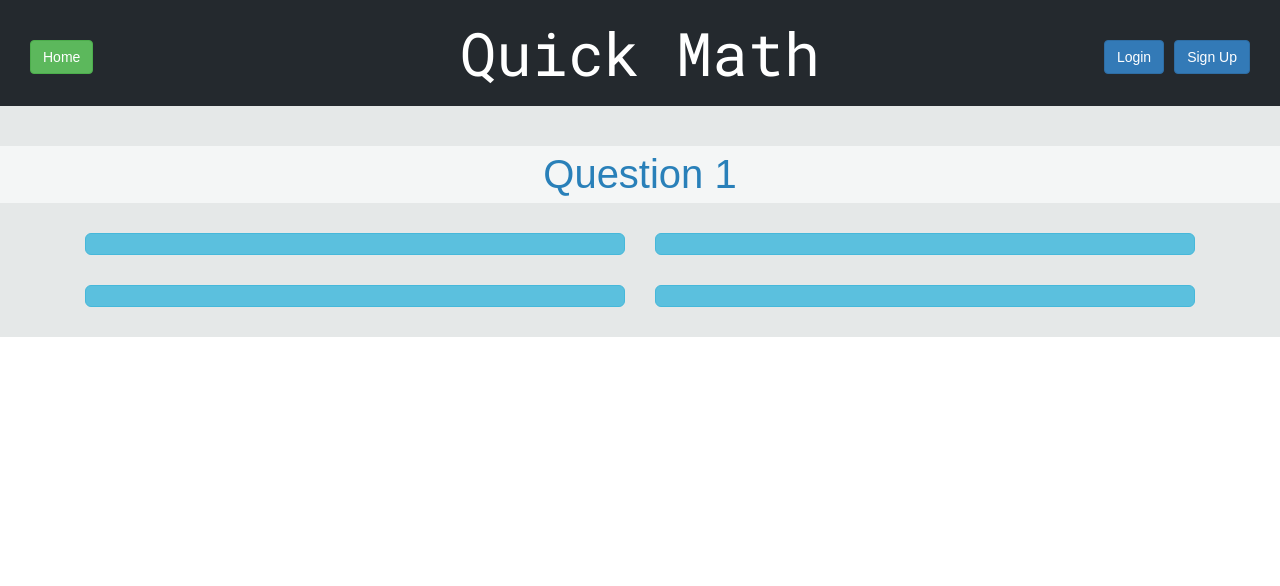
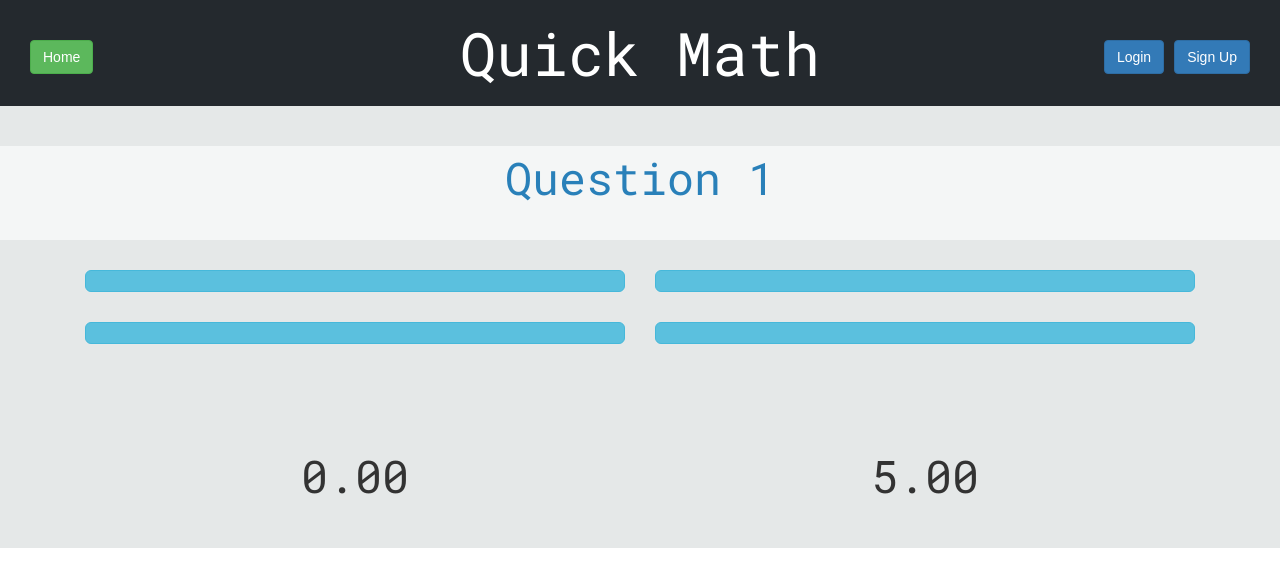
Before and after one commit to lintopher0315/Quick-Math, a React (Create React App) app: page /practice in a window 1280 px wide. Shown: the top 586 px of the page. Built offline with nearby package versions, Linux system fonts and the light colour scheme; no server answers.

Commit message:
practice mode is timed

```diff
--- a/src/components/AnsButton.js
+++ b/src/components/AnsButton.js
@@ -5,7 +5,7 @@ class AnsButton extends Component {
     render() {
         return (
             <div className="ansbutton" style={{marginBottom: 30}}>
-                <Button bsStyle="info" bsSize="large" block onClick={() => this.props.handler(this.props.round + 1, this.props.answer)}>{this.props.answer}</Button>
+                <Button bsStyle="info" bsSize="large" style={{fontFamily: "Roboto Mono"}} block onClick={() => this.props.handler(this.props.round + 1, this.props.answer)}>{this.props.answer}</Button>
             </div>
         );
     }
--- a/src/components/Practice.js
+++ b/src/components/Practice.js
@@ -19,11 +19,21 @@ class Practice extends Component {
             b2: '',
             b3: '',
             b4: '',
-            score: 0
+            score: 0,
+            seconds: 0,
+            totSeconds: 0,
         }
     }
 
+    tick() {
+        this.setState(prevState => ({
+            seconds: parseFloat((prevState.seconds + 0.1).toFixed(2))
+        }));
+    }
+
     handler(u, a) {
+        this.setState({ totSeconds: this.state.totSeconds + this.state.seconds });
+        this.setState({ seconds: 0 });
         if (a === this.state.answer) {
             this.setState({
                 score: this.state.score + 5,
@@ -91,7 +101,12 @@ class Practice extends Component {
         }
     }
 
+    componentWillUnmount() {
+        clearInterval(this.interval);
+    }
+
     componentDidMount() {
+        this.interval = setInterval(() => this.tick(), 100)
         fetch('/users/question')
         .then(res => res.json())
         .then(json => {
@@ -116,20 +131,35 @@ class Practice extends Component {
                 <Question ques={this.state.question} round={this.state.round}/>
 
                 <Grid className="questions" style = {styles.grid}>
-                    <Col xs={12} md={6} style = {styles.question}>
+                    <Col xs={12} md={6}>
                         <AnsButton handler={this.handler} round={this.state.round} answer={this.state.b1}/>
                     </Col>
 
-                    <Col xs={12} md={6} style = {styles.question}>
+                    <Col xs={12} md={6}>
                         <AnsButton handler={this.handler} round={this.state.round} answer={this.state.b2}/>
                     </Col>
 
-                    <Col xs={6} md={6} style = {styles.question}>
+                    <Col xs={6} md={6}>
                         <AnsButton handler={this.handler} round={this.state.round} answer={this.state.b3}/>
                     </Col>
 
-                    <Col xs={6} md={6} style = {styles.question}>
+                    <Col xs={6} md={6}>
                         <AnsButton handler={this.handler} round={this.state.round} answer={this.state.b4}/>
+                    </Col>
+                </Grid>
+                <br />
+                <br />
+                <Grid className="time">
+                    <Col xs={12} md={6}>
+                        <p style={styles.result}>
+                            {(this.state.totSeconds).toFixed(2)}
+                        </p>
+                    </Col>
+
+                    <Col xs={12} md={6}>
+                        <p style={styles.result}>
+                            {(this.state.seconds).toFixed(2)}
+                        </p>
                     </Col>
                 </Grid>
             </div>
@@ -140,13 +170,15 @@ class Practice extends Component {
 let styles = {
     grid: {
         fontSize: 35,
-        fontFamily: "sans-serif",
+        fontFamily: "Roboto Mono",
         marginTop: 30,
         marginBottom: 30,
     },
 
-    question: {
-
+    result: {
+        fontSize: 45,
+        fontFamily: "Roboto Mono",
+        paddingBottom: 30,
     }
 }
 
--- a/src/components/Question.js
+++ b/src/components/Question.js
@@ -13,9 +13,10 @@ class Question extends Component {
 
 let styles = {
     div: {
-        fontFamily: "sans-serif",
-        fontSize: 40,
+        fontFamily: "Roboto Mono",
+        fontSize: 45,
         marginTop: 40,
+        paddingBottom: 20,
         background: '#f4f6f6',
     },
 
```
